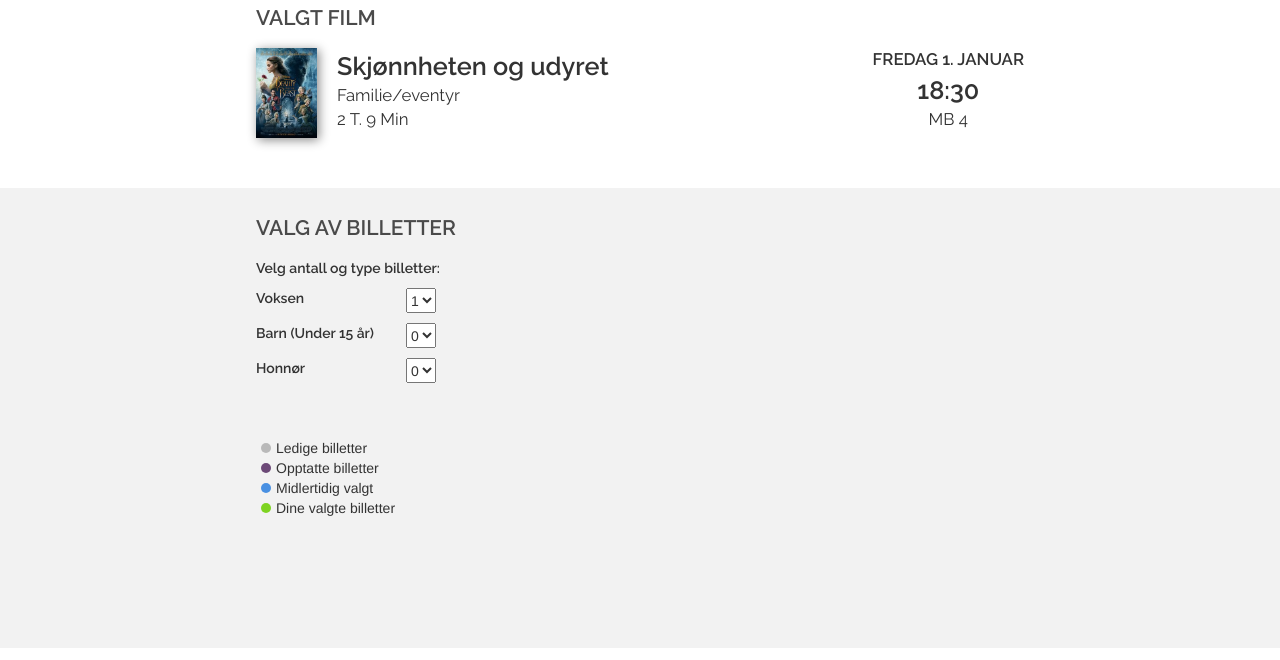
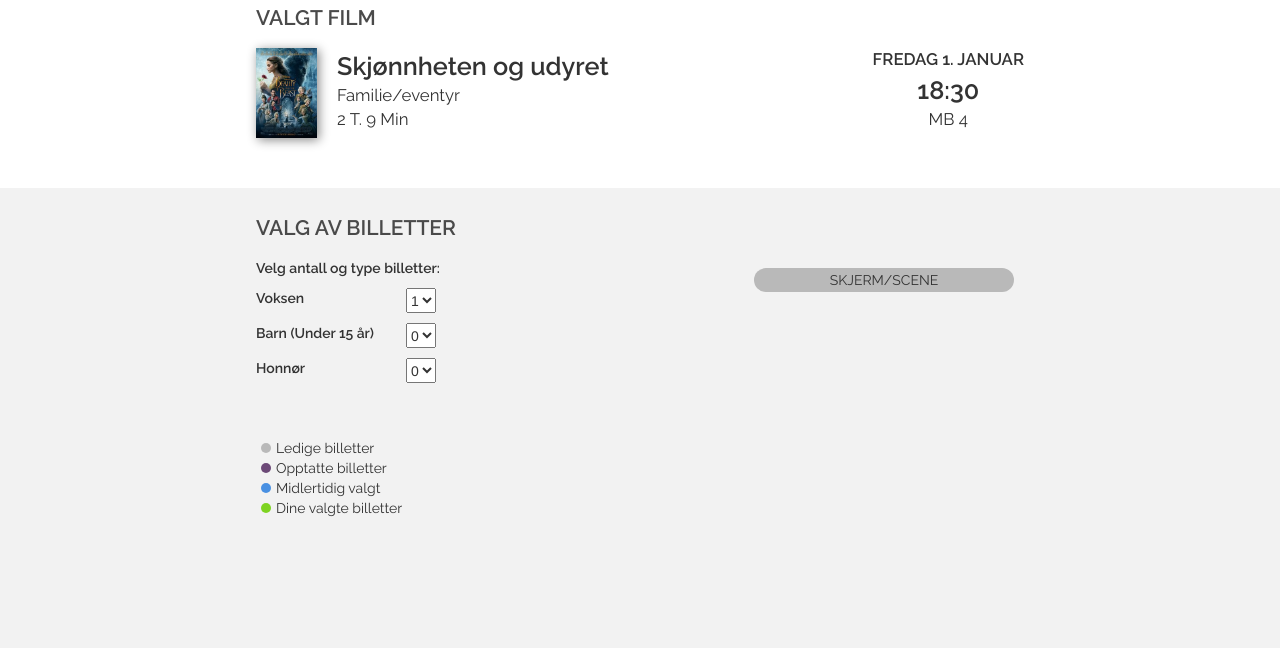
Before and after one commit to linalil/salkart, a plain HTML site: page index.html in a window 1280 px wide. Shown: the part 112-772 px from the top of the page. Drawn offline with nearby package versions, Linux system fonts and the light colour scheme; no server answers.

Commit message:
lagt til skjerm

```diff
--- a/index.html
+++ b/index.html
@@ -129,6 +129,7 @@
                     </div>
                 </div>
                 <div class="setekart ">
+                    <div class="skjerm">SKJERM/SCENE</div>
                     <div id="seats" class="setekart"></div>
                 </div>
             </div>
--- a/styles/styles.css
+++ b/styles/styles.css
@@ -151,15 +151,26 @@ body {
 	display: none;
 }
 .setekart{
+	font-family: 'Raleway', sans-serif;
 	margin-left: 20px;
 	order: 2;
 	flex-basis: 20em;
 	/*border: 1px solid black;*/
 }
+.skjerm{
+	font-family: 'Raleway', sans-serif;
+	font-size: 1em;
+	background-color: #B9B9B9;
+	border-radius: 15px;
+	text-align: center;
+	margin: 10px;
+	padding: 2px;
+}
 .seat{
 	background-color: #F2F2F2;
 }
 .seteinfo{
+	font-family: 'Raleway', sans-serif;
 	margin: 30px 0px;
 	width: 180px;
 	order: 3;
@@ -462,6 +473,7 @@ input[type=checkbox]:disabled[data-status=notavailable] + label:before{
 		margin-left: 2px;
 		flex-basis: 0em;
 	}
+
 	.sidepanel{
 		display: contents;
 	}
```
